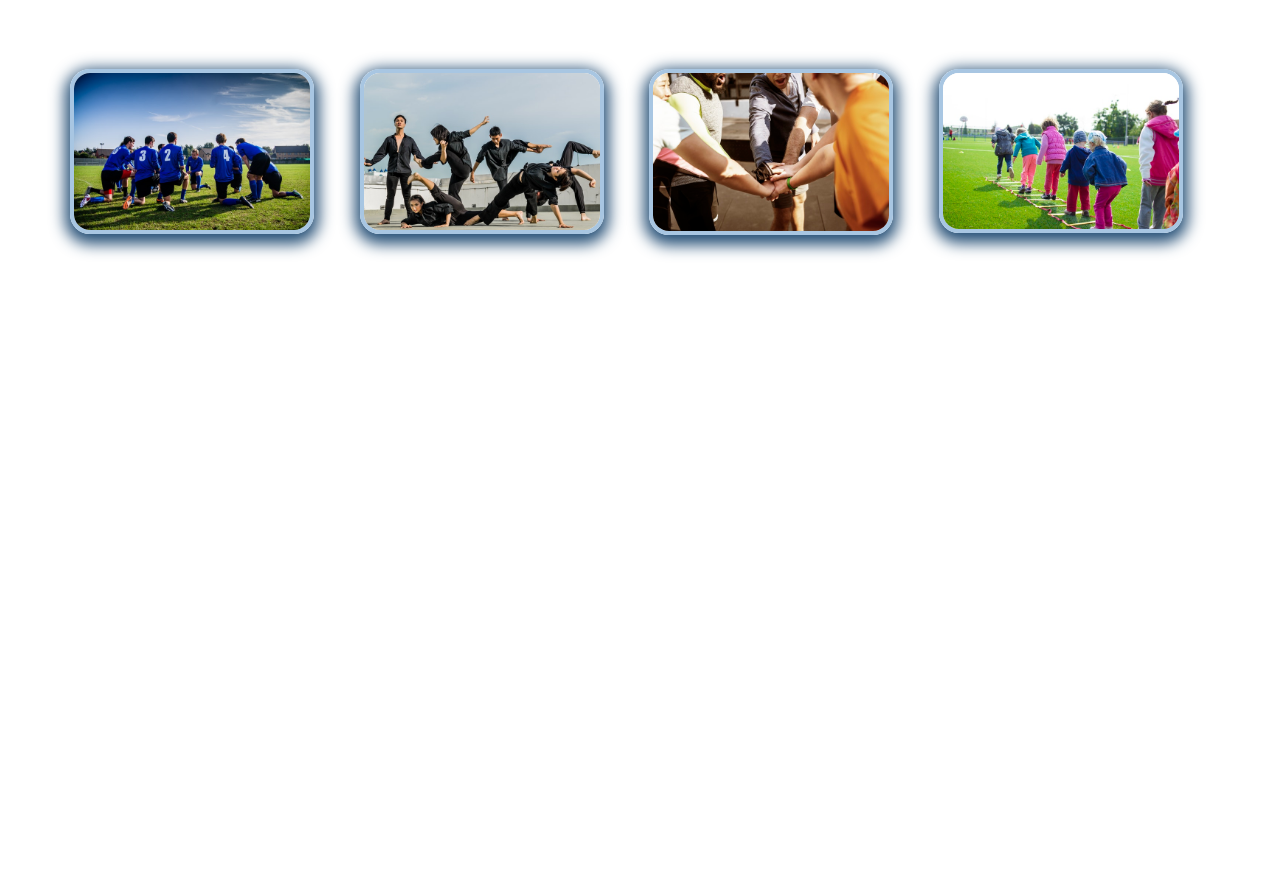
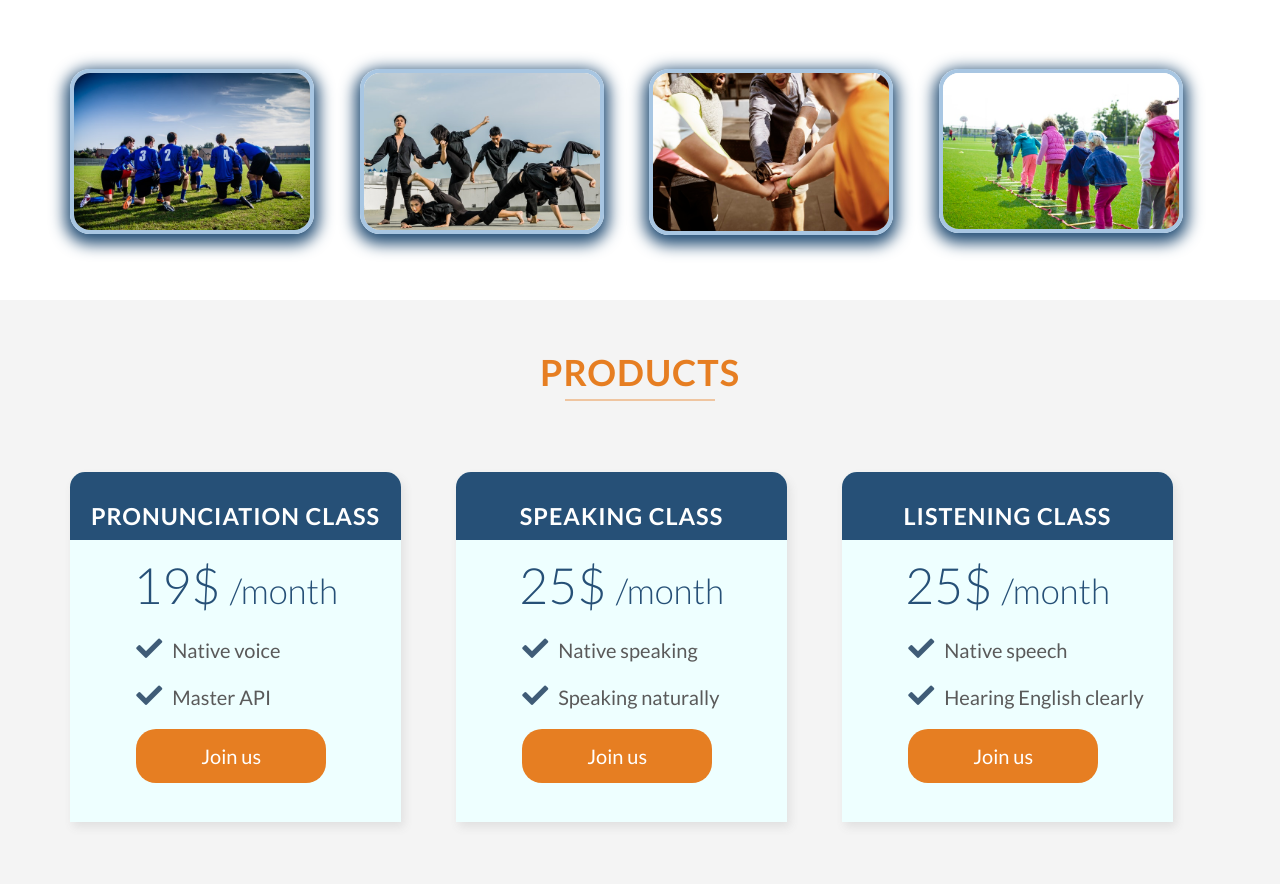
Before and after one commit to minhhuy11022000/WebLangdingPage01, a plain HTML site: page index.html in a window 1280 px wide. Shown: the part 1016-1900 px from the top of the page. Before the commit the page ends 1316 px from the top, so only its background shows below. Drawn offline with Linux system fonts and the light colour scheme.

Commit message:
Add Product section

```diff
--- a/index.html
+++ b/index.html
@@ -68,7 +68,46 @@
             </div>
         </div>
     </section>
-
+    <section class="product-section">
+        <h2>
+            Products
+        </h2>
+        <div class="row">
+            <div class="col span-1-of-3">
+                <div class="product-box">
+                    <h3>Pronunciation class</h3>
+                    <p class="product-price">19$ <span>/month</span></p>
+                    <ul>
+                        <li><i class="fas fa-check small-icon"></i>Native voice</li>
+                        <li><i class="fas fa-check small-icon"></i>Master API</li>
+                        <a href="#" class="btn">Join us</a>
+                    </ul>
+                </div>
+            </div>
+            <div class="col span-1-of-3">
+                <div class="product-box">
+                    <h3>Speaking class</h3>
+                    <p class="product-price">25$ <span>/month</span></p>
+                    <ul>
+                        <li><i class="fas fa-check small-icon"></i>Native speaking</li>
+                        <li><i class="fas fa-check small-icon"></i>Speaking naturally</li>
+                        <a href="#" class="btn">Join us</a>
+                    </ul>
+                </div>
+            </div>
+            <div class="col span-1-of-3">
+                <div class="product-box">
+                    <h3>Listening class</h3>
+                    <p class="product-price">25$ <span>/month</span></p>
+                    <ul>
+                        <li><i class="fas fa-check small-icon"></i>Native speech</li>
+                        <li><i class="fas fa-check small-icon"></i>Hearing English clearly</li>
+                        <a href="#" class="btn">Join us</a>
+                    </ul>
+                </div>
+            </div>
+        </div>
+    </section>
 </body>
 
 </html>
--- a/resources/css/styles.css
+++ b/resources/css/styles.css
@@ -48,7 +48,7 @@ html{
     margin: 0 auto;
 }
 
-h1,h2{
+h1,h2,h3{
     text-transform: uppercase;
     letter-spacing: 1px;
 }
@@ -78,6 +78,17 @@ h2::after{
     margin-top: 5px;
 }
 
+h3{
+    padding-top: 30px;
+    padding-bottom: 10px;
+    text-align: center;
+    background-color: #265077;
+    color: white;
+    border-top-right-radius: 15px;
+    border-top-left-radius: 15px;
+    margin-bottom: 15px;
+}
+
 .p-long{
     text-align: center;
     color: #265077;
@@ -90,7 +101,12 @@ h2::after{
 
 section{
     padding: 50px;
+}
 
+.small-icon{
+    color: #3f5c77;
+    font-size: 130%;
+    margin-right: 10px;
 }
 
 /* ---------------------------------- */
@@ -183,3 +199,46 @@ header{
 .about-picture:hover img{
     filter: blur(2px) brightness(50%);
 }
+
+/* --------------------------------------------- */
+/* ----------------Products section------------------- */
+/* ----------------------------------------- */
+
+.product-section{
+    background-color: #f4f4f4;
+}
+
+.product-section h2{
+    margin-bottom: 60px;
+}
+
+.product-box{
+    background-color: #eeffff;
+    box-shadow: 3px 5px 10px #e0e0e0;
+    width: 90%;
+    height: 350px;
+    border-top-left-radius: 15px;
+    border-top-right-radius: 15px;
+}
+
+.product-price{
+    color: #265077;
+    font-size: 250%;
+    font-weight: 300;
+    text-align: center;
+}
+
+.product-price span{
+    font-size: 70%;
+}
+
+.product-box ul li{
+    margin-left: 20%;
+    list-style: none;
+    margin-top: 20px;
+    margin-bottom: 20px;
+}
+
+.product-box .btn{
+    margin-left: 20%;
+}
```
